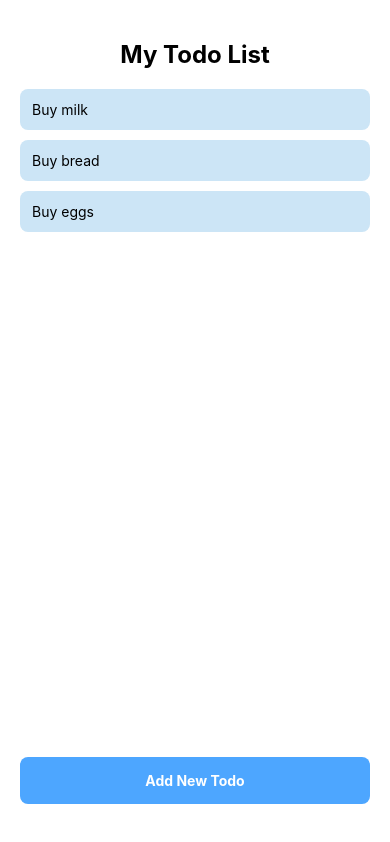
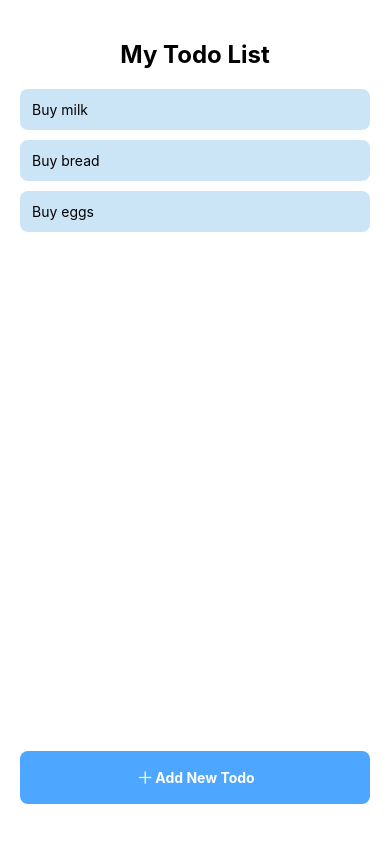
Before and after one commit to BlairFenton99/MAD-Assignment1-Mileston1, a React Native app: screen / in a window 390 px wide. Built offline with nearby package versions, Linux system fonts and the light colour scheme.

Commit message:
Milestone 2: Reorganised folder structure, added icon to Add New Todo button, and updated styling

```diff
--- a/App.js
+++ b/App.js
@@ -1,23 +1,8 @@
 import React from 'react';
 import { View, Text, TouchableOpacity } from 'react-native';
 import styles from './styles';
+import HomeScreen from './screens/HomeScreen'
 
 export default function App() {
-  return (
-    <View style={styles.container}>
-
-      <Text style={styles.title}>My Todo List</Text>
-
-      <View style={styles.listContainer}>
-        <Text style={styles.todoItem}>Buy milk</Text>
-        <Text style={styles.todoItem}>Buy bread</Text>
-        <Text style={styles.todoItem}>Buy eggs</Text>
-      </View>
-
-      <TouchableOpacity style={styles.button}>
-        <Text style={styles.buttonText}>Add New Todo</Text>
-      </TouchableOpacity>
-
-    </View>
-  );
+  return <HomeScreen />;
 }
--- /dev/null
+++ b/screens/HomeScreen.js
@@ -0,0 +1,25 @@
+import React from 'react';
+import { View, Text, TouchableOpacity } from 'react-native';
+import { Ionicons } from '@expo/vector-icons';
+import styles from '../styles';
+
+export default function HomeScreen() {
+  return (
+    <View style={styles.container}>
+
+      <Text style={styles.title}>My Todo List</Text>
+
+      <View style={styles.listContainer}>
+        <Text style={styles.todoItem}>Buy milk</Text>
+        <Text style={styles.todoItem}>Buy bread</Text>
+        <Text style={styles.todoItem}>Buy eggs</Text>
+      </View>
+
+      <TouchableOpacity style={styles.button}>
+        <Ionicons name="add" size={20} color="#fff" />
+        <Text style={styles.buttonText}>Add New Todo</Text>
+      </TouchableOpacity>
+
+    </View>
+  );
+}
--- a/styles.js
+++ b/styles.js
@@ -33,6 +33,8 @@ export default StyleSheet.create({
   borderRadius: 8,
   alignItems: 'center',
   marginBottom: 20,
+  flexDirection: 'row',
+  justifyContent: 'center',
 },
 
   buttonText: {
```
Also changed, not shown: package.json (+6 -1 lines), screens/AddTodoScreen.js (added), 1 other file (tests, documents, lock files or other folders). Lines whose indentation alone changed are shown as unchanged.
